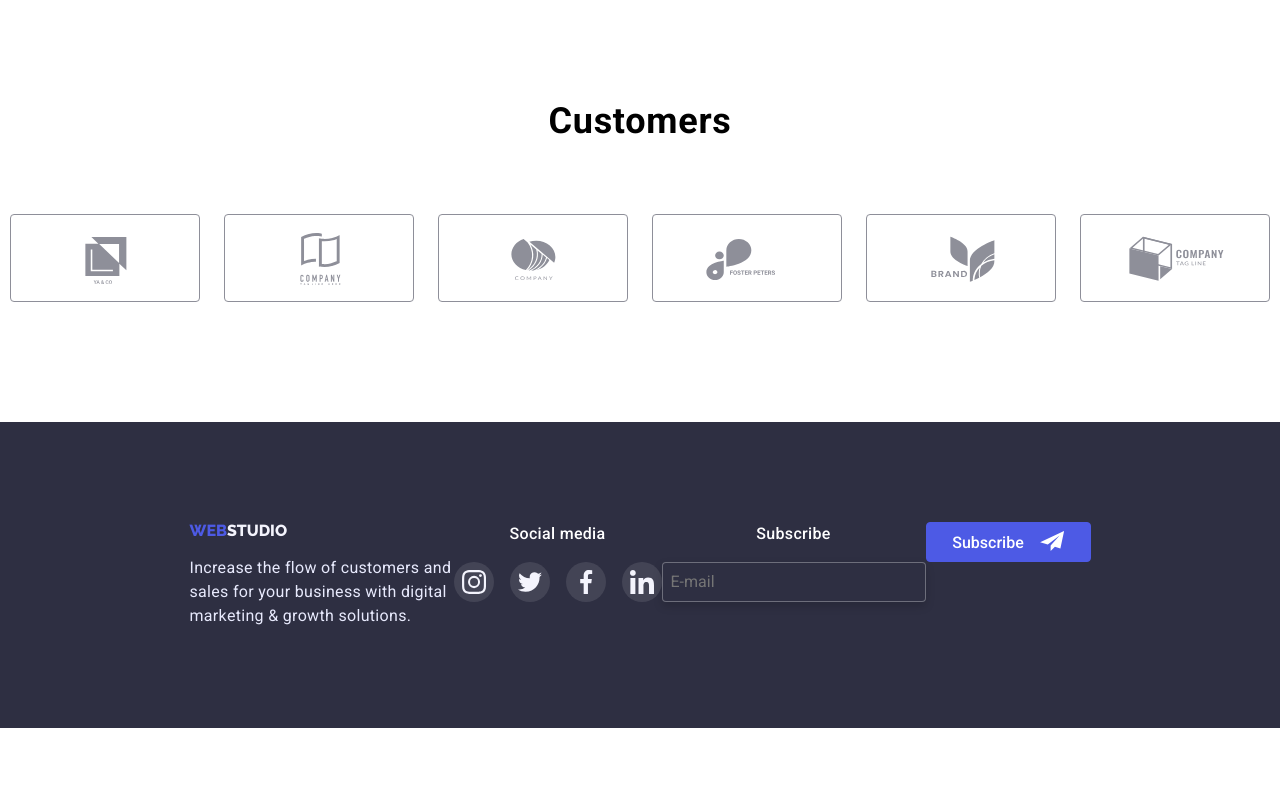
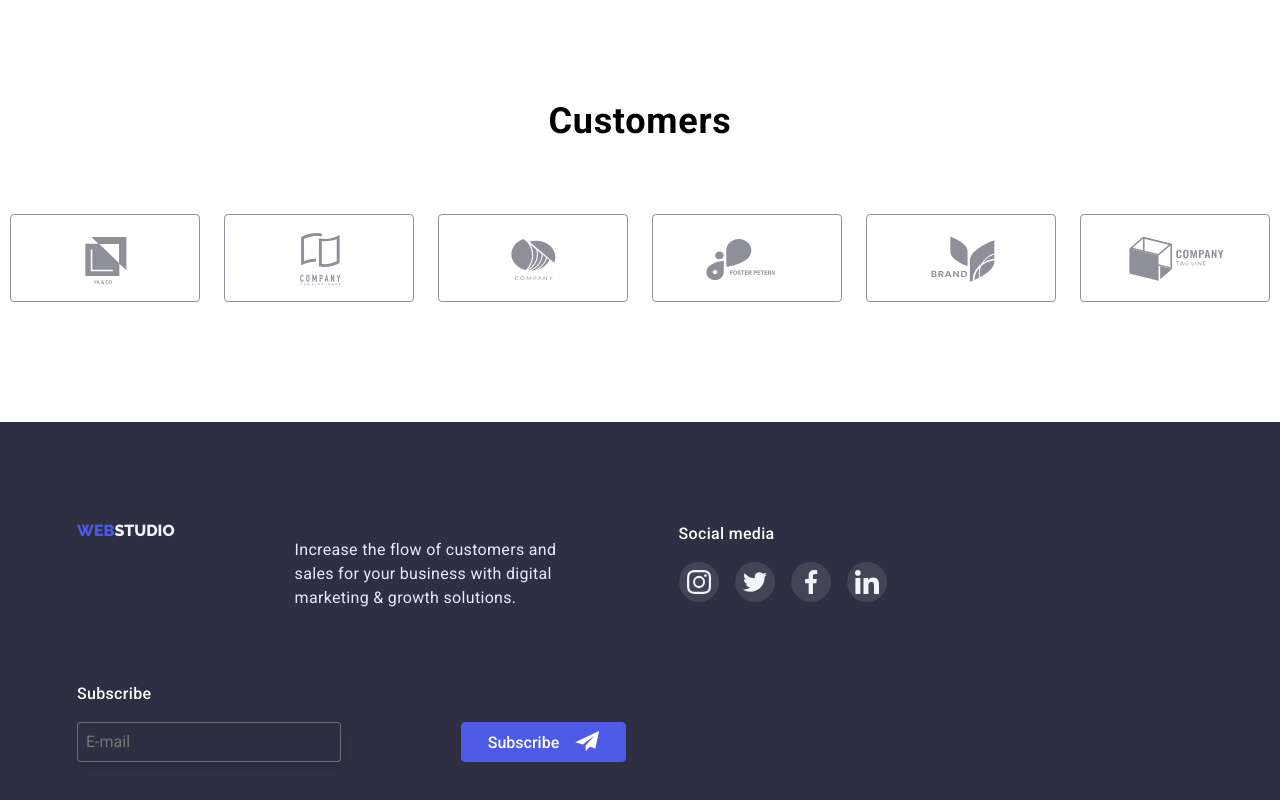
Before and after one commit to Altruist538/goit-markup-hw-07, a plain HTML site: page index.html in a window 1280 px wide. Shown: the part 2491-3291 px from the top of the page. Before the commit the page ends 3219 px from the top, so only its background shows below. Drawn offline with nearby package versions, Linux system fonts and the light colour scheme.

Commit message:
26.03.2029

```diff
--- a/css/desktop.css
+++ b/css/desktop.css
@@ -78,4 +78,7 @@
 		padding-top: 100px;
 		padding-bottom: 100px;
 	}
+	.footer-item {
+		column-gap: 120px;
+	}
 }
--- a/css/styles.css
+++ b/css/styles.css
@@ -740,8 +740,12 @@ body {
 	background-color: var(--firma-background-color);
 }
 .container-footer {
-	/* display: flex;
-	align-items: center; */
+}
+.footer-grup-item {
+}
+.logo-footer {
+	display: flex;
+	justify-content: center;
 }
 .text-footer {
 	max-width: 264px;
@@ -771,8 +775,8 @@ body {
 	display: flex;
 	justify-content: center;
 	flex-wrap: wrap;
-
 	row-gap: 72px;
+	column-gap: 24px;
 	/* gap: 120px; */
 }
 .footer-sicial-list {
@@ -802,6 +806,8 @@ body {
 	background-color: var(--icon-salat);
 }
 .footer-subscribe {
+	margin-top: 40px;
+
 	font-family: "Roboto";
 	font-style: normal;
 	font-weight: 500;
@@ -824,15 +830,21 @@ body {
 .footer-subscribe:is(:hover, :focus) {
 	background-color: var(--hero-btn-color);
 }
+/* .footer-grup-subscribe {
+	margin-left: 24px;
+	padding-top: 40px;
+} */
 .footer-form {
 	display: flex;
 	justify-content: center;
-	gap: 24px;
+	row-gap: 16px;
+	column-gap: 24px;
 }
 .footer-form input {
 	padding: 8px;
 	font-family: inherit;
-	width: 264px;
+	width: 396px;
+	/* width: 264px; */
 	height: 40px;
 	background-color: var(--firma-background-color);
 	border: 1px solid rgba(255, 255, 255, 0.3);
--- a/css/tablet.css
+++ b/css/tablet.css
@@ -66,6 +66,19 @@
 		max-width: 498px;
 		text-shadow: 0px 4px 4px rgba(0, 0, 0, 0.25);
 	}
+	.footer-form input {
+		width: 264px;
+	}
+	.footer-title {
+		text-align: left;
+	}
+	.logo-footer {
+		display: flex;
+		justify-content: left;
+	}
+	.footer-item {
+		justify-content: left;
+	}
 }
 @media screen and (min-width: 768px) and (max-width: 1199px) {
 	.header-tel {
@@ -84,4 +97,7 @@
 	.customers-list {
 		column-gap: 24px;
 	}
+	.footer-item {
+		max-width: 496px;
+	}
 }
--- a/index.html
+++ b/index.html
@@ -380,13 +380,13 @@
 		<footer class="block-footer">
 			<div class="container container-footer">
 				<ul class="footer-item items">
-					<li>
-						<a href="./index.html" class="logo-bluу logo">Web<span class="logo-white">Studio</span></a>
+					<li class="footer-item">
+						<a href="./index.html" class="logo-footer logo-bluу logo">Web<span class="logo-white">Studio</span></a>
 						<p class="text-footer">
 							Increase the flow of customers and sales for your business with digital marketing & growth solutions.
 						</p>
 					</li>
-					<li>
+					<li >
 						<h3 class="footer-title">Social media</h3>
 						<ul class="footer-sicial-list items">
 							<li class="footer-social-item"
@@ -418,13 +418,13 @@
 							<label>
 								<input type="email" name="email" placeholder="E-mail" required />
 							</label></li>
-<li>
-							<button class="footer-subscribe" type="submit"
+                        <button class="footer-subscribe" type="submit"
 								>Subscribe
 								<svg width="24" height="20">
 									<use href="./images/symbol-defs.svg#icon-icon-send"></use>
 								</svg>
-							</button></li>
+							</button>
+
 						</form>
 					</li>
 				</ul>
```
